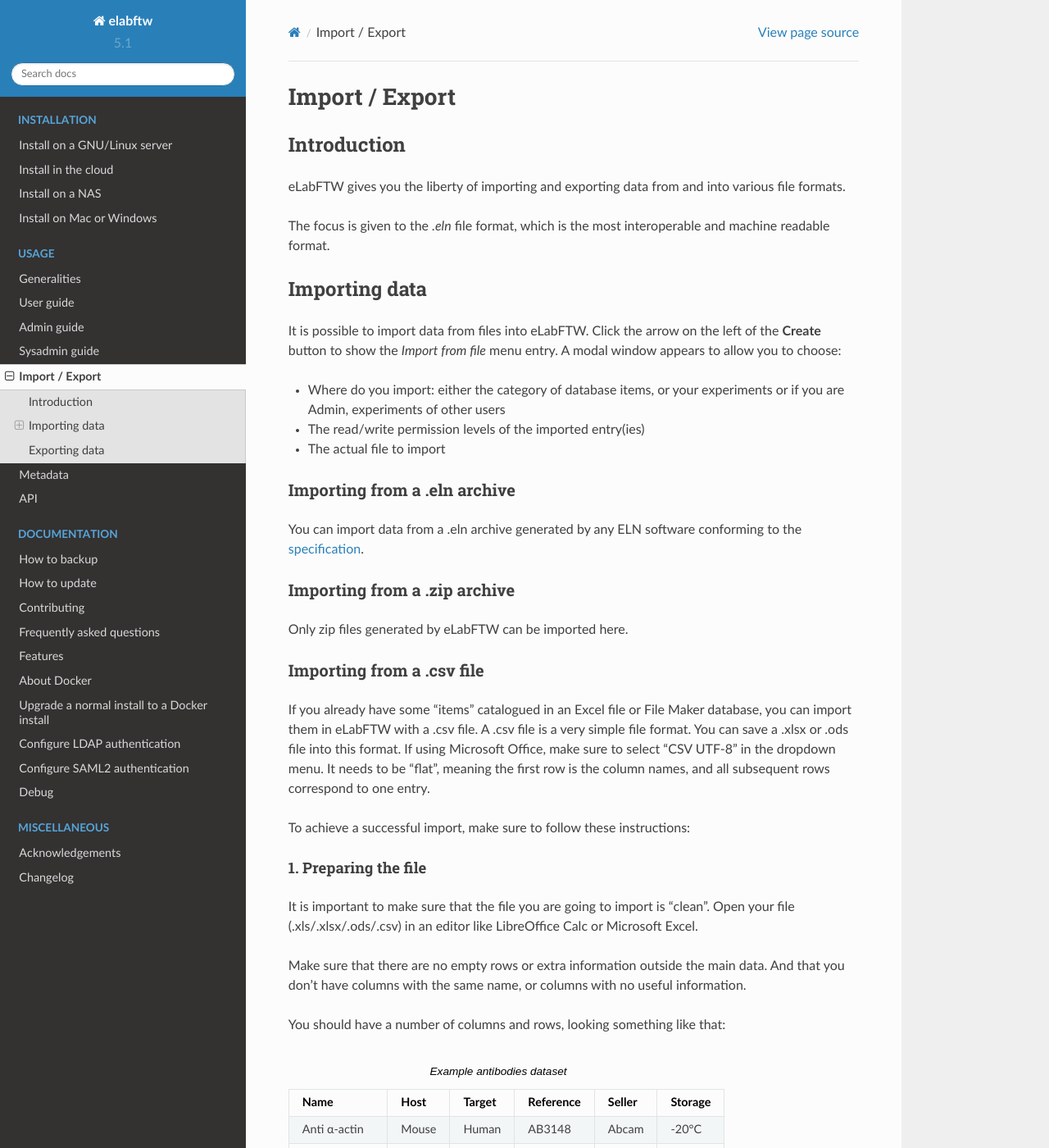
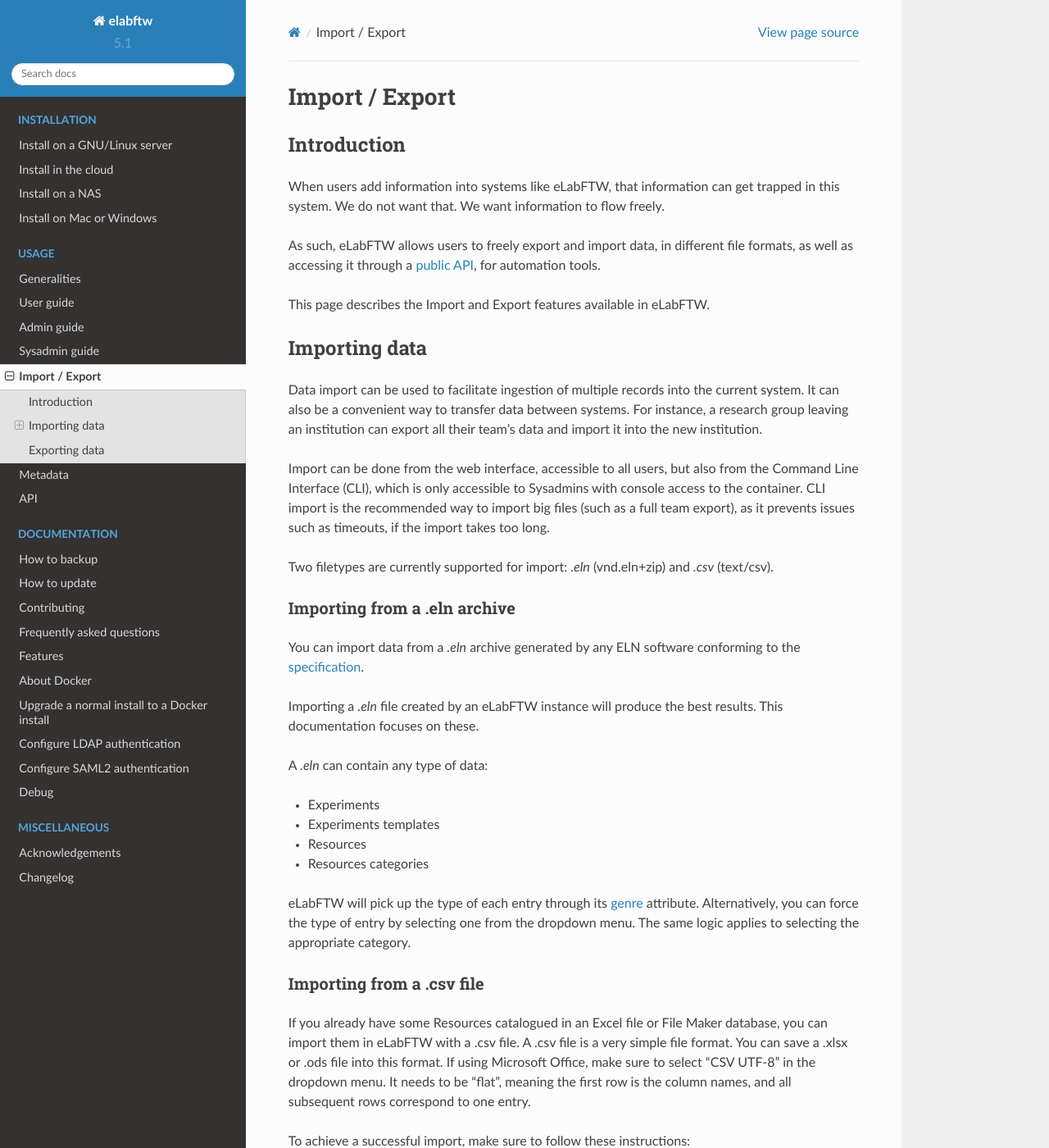
Before and after one commit to elabftw/elabdoc, a Sphinx documentation site: the page built from doc/import-export.rst, in a window 1280 px wide and 1400 px high. Shown: the whole window at 82% size. Built offline with Sphinx 7.4.7 and the Read the Docs theme 2.0.0, drawn with Linux system fonts in a browser that asks for light colours; some of the changed text lies outside the part shown.

Commit message:
update the import / export doc

```diff
--- a/doc/import-export.rst
+++ b/doc/import-export.rst
@@ -7,37 +7,45 @@
 Introduction
 ============
 
-eLabFTW gives you the liberty of importing and exporting data from and into various file formats.
+When users add information into systems like eLabFTW, that information can get trapped in this system. We do not want that. We want information to flow freely.
 
-The focus is given to the `.eln` file format, which is the most interoperable and machine readable format.
+As such, eLabFTW allows users to freely export and import data, in different file formats, as well as accessing it through a :ref:`public API <api>`, for automation tools.
+
+This page describes the Import and Export features available in eLabFTW.
 
 .. _importing-data:
 
 Importing data
 ==============
 
-It is possible to import data from files into eLabFTW. Click the arrow on the left of the **Create** button to show the `Import from file` menu entry. A modal window appears to allow you to choose:
+Data import can be used to facilitate ingestion of multiple records into the current system. It can also be a convenient way to transfer data between systems. For instance, a research group leaving an institution can export all their team's data and import it into the new institution.
 
-* Where do you import: either the category of database items, or your experiments or if you are Admin, experiments of other users
-* The read/write permission levels of the imported entry(ies)
-* The actual file to import
+Import can be done from the web interface, accessible to all users, but also from the Command Line Interface (CLI), which is only accessible to Sysadmins with console access to the container. CLI import is the recommended way to import big files (such as a full team export), as it prevents issues such as timeouts, if the import takes too long.
+
+Two filetypes are currently supported for import: `.eln` (vnd.eln+zip) and `.csv` (text/csv).
 
 Importing from a .eln archive
 -----------------------------
 
-You can import data from a .eln archive generated by any ELN software conforming to the `specification <https://github.com/TheELNConsortium/TheELNFileFormat/blob/master/SPECIFICATION.md>`_.
+You can import data from a `.eln` archive generated by any ELN software conforming to the `specification <https://github.com/TheELNConsortium/TheELNFileFormat/blob/master/SPECIFICATION.md>`_.
 
-Importing from a .zip archive
------------------------------
+Importing a `.eln` file created by an eLabFTW instance will produce the best results. This documentation focuses on these.
 
-Only zip files generated by eLabFTW can be imported here.
+A `.eln` can contain any type of data:
+
+* Experiments
+* Experiments templates
+* Resources
+* Resources categories
+
+eLabFTW will pick up the type of each entry through its `genre <https://schema.org/genre>`_ attribute. Alternatively, you can force the type of entry by selecting one from the dropdown menu. The same logic applies to selecting the appropriate category.
 
 .. _csvimport:
 
 Importing from a .csv file
 --------------------------
 
-If you already have some "items" catalogued in an Excel file or File Maker database, you can import them in eLabFTW with a .csv file.
+If you already have some Resources catalogued in an Excel file or File Maker database, you can import them in eLabFTW with a .csv file.
 A .csv file is a very simple file format. You can save a .xlsx or .ods file into this format. If using Microsoft Office, make sure to select "CSV UTF-8" in the dropdown menu. It needs to be "flat", meaning the first row is the column names, and all subsequent rows correspond to one entry.
 
 To achieve a successful import, make sure to follow these instructions:
@@ -99,18 +107,20 @@
      - Abcam
      - +4°C
 
-If you wish to include tags during the import, specify a column "tags" that will contain the tags separated by a "|" character. You can also have a "metadata" column containing JSON.
+If you wish to include tags during the import, specify a column "tags" that will contain the tags separated by a "|" character. You can also have a "metadata" column containing JSON. The same logic applies to "metadata" column which can contain JSON that will be included in the metadata of the created entry.
 
 Once you are satisfied with the file, export it as a **.csv** (in File > Save as...). Make a copy of only the first 3 rows and export that too as csv, this will be our test file.
 
 2. Importing the file
 ^^^^^^^^^^^^^^^^^^^^^
 
-Click "Import from file" from the "Create" submenu. If you haven't done it already, create first an Item Type that fits your data (or ask your Admin to do it). Here we will create an "Antibody" category as that's what we are importing, from the "Items Types" tab.
+Select "Import" from the main top right user menu. If you haven't done it already, create first a Resource Category that corresponds to your data type (or ask your Admin to do it). Here we will use an "Antibody" category as that's what we are importing.
 
-In the import windows, select the correct category (Antibody in this example). Then select the visibility. Now select your **test** CSV file (with a few rows only) and click the "Import" button.
+Start by selecting your `.csv` file. Options to select the type (Resource) and category (Antibody in our case) appear. Select the appropriate options and click "Import".
 
-Every row will correspond to an entry in the correct category of database items. All the columns (except title) will be imported in the body of each entry.
+In the import window, select the correct category (Antibody in this example). Then select the visibility. Now select your **test** CSV file (with a few rows only) and click the "Import" button.
+
+Every row will correspond to an entry in the correct category of Resources. All the columns (except title, tags, metadata, date, custom_id, and other picked up special columns) will be imported in the body of each entry.
 
 If the import looks good, you can now delete these newly imported items and import your complete file.
 
```
